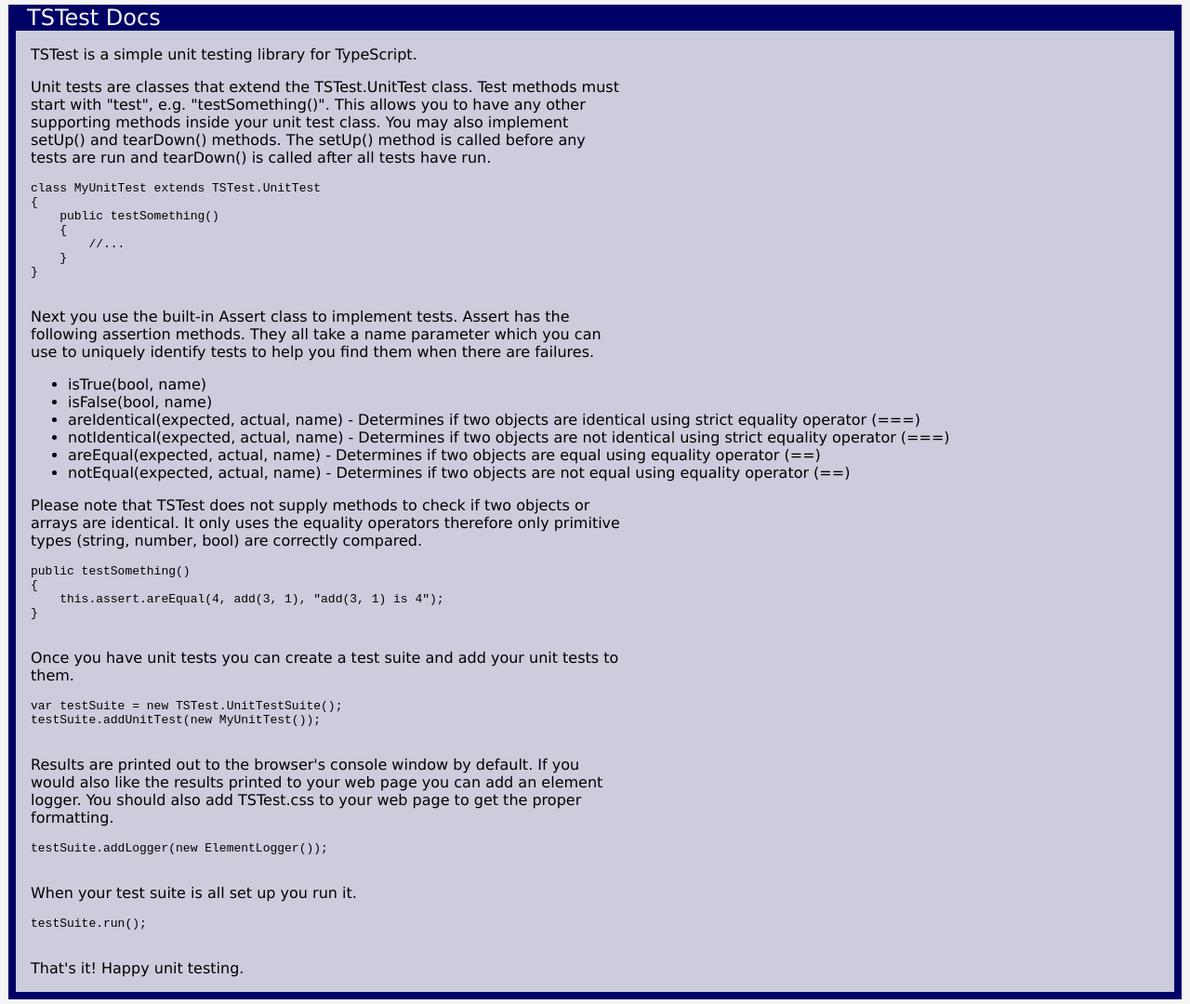
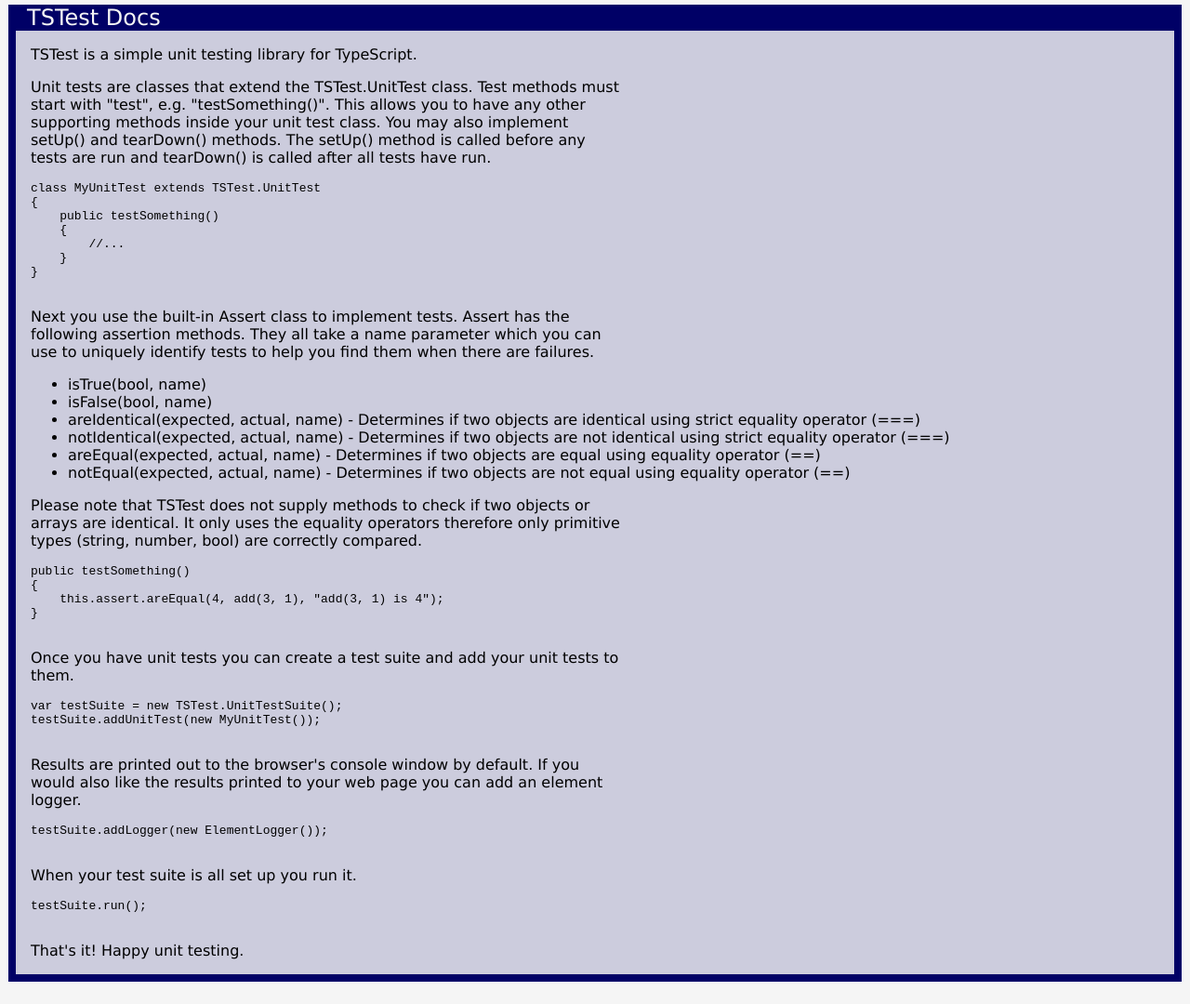
Before and after one commit to jodymgustafson/TSTest, a plain HTML site: page docs/index.html in a window 1280 px wide. Shown: the whole page at 93% size. Drawn offline with Linux system fonts and the light colour scheme.

Commit message:
Update index.html

```diff
--- a/docs/index.html
+++ b/docs/index.html
@@ -60,7 +60,6 @@
             <p>
                 Results are printed out to the browser's console window by default.
                 If you would also like the results printed to your web page you can add an element logger.
-                You should also add TSTest.css to your web page to get the proper formatting.
             </p>
             <pre>
 testSuite.addLogger(new ElementLogger());
```
